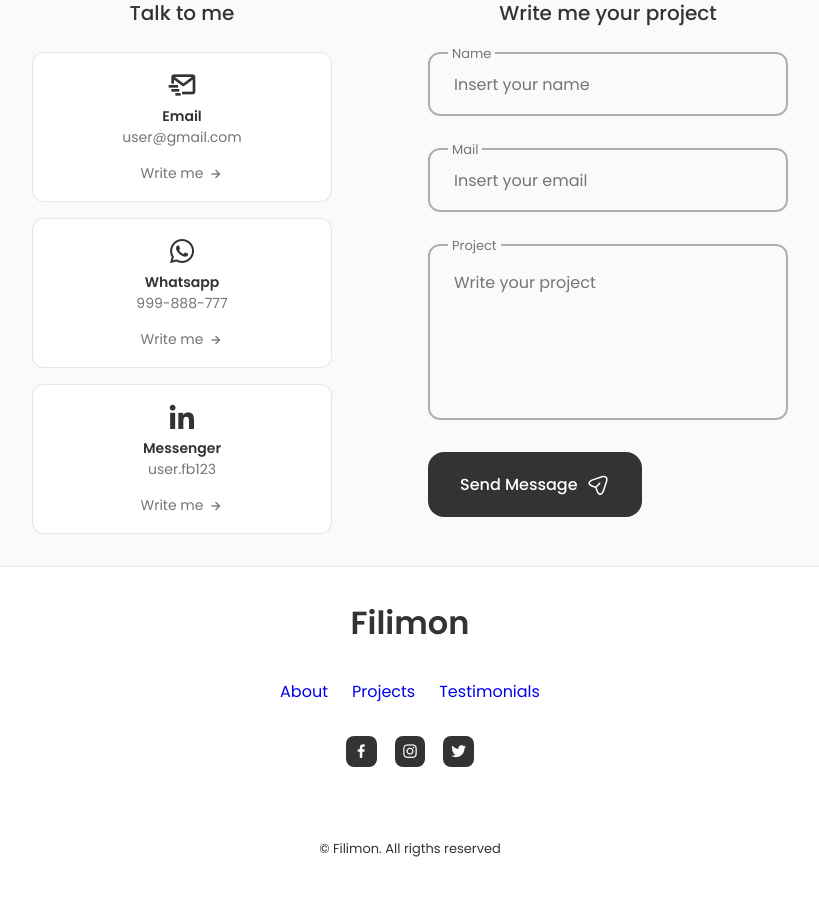
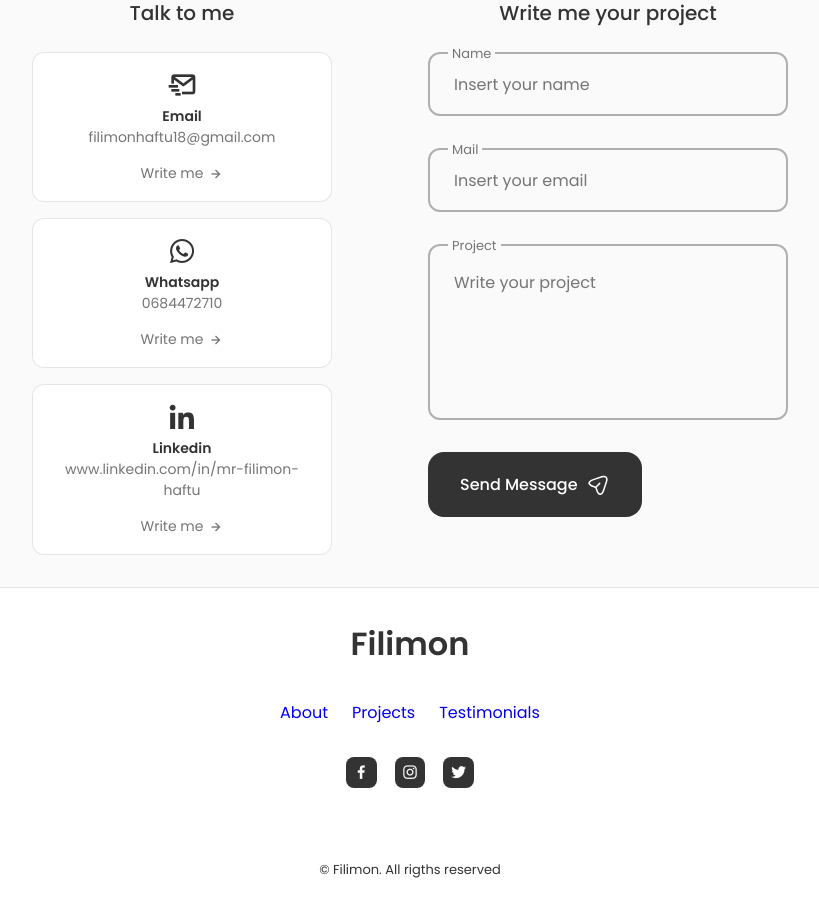
Before and after one commit to Filla0/My-Portfolio, a React (Vite) app: page / in a window 1280 px wide. Shown: the part 3880-4797 px from the top of the page, without its empty margins (230-1049 px from the left). Built offline with nearby package versions, Linux system fonts and the light colour scheme.

Commit message:
Update Contact.jsx

```diff
--- a/src/components/contact/Contact.jsx
+++ b/src/components/contact/Contact.jsx
@@ -26,7 +26,7 @@ const Contact = () => {
                             <i className="bx bx-mail-send contact__card-icon"></i>
 
                             <h3 className="contact__card-title">Email</h3>
-                            <span className="contact__card-data">user@gmail.com</span>
+                            <span className="contact__card-data">filimonhaftu18@gmail.com</span>
 
                             <a href="mailto:examplemail@gmail.com.com" className="contact__button">
                                 Write me <i className="bx bx-right-arrow-alt contact__button-icon"></i>
@@ -37,7 +37,7 @@ const Contact = () => {
                             <i className="bx bxl-whatsapp contact__card-icon"></i>
 
                             <h3 className="contact__card-title">Whatsapp</h3>
-                            <span className="contact__card-data">999-888-777</span>
+                            <span className="contact__card-data">0684472710</span>
 
                             <a href="https://api.whatsapp.com/send?phone=684472710&text=Hello, more information!" className="contact__button">
                                 Write me <i className="bx bx-right-arrow-alt contact__button-icon"></i>
@@ -47,8 +47,8 @@ const Contact = () => {
                         <div className="contact__card">
                             <i className="bx bxl-linkedin contact__card-icon"></i>
 
-                            <h3 className="contact__card-title">Messenger</h3>
-                            <span className="contact__card-data">user.fb123</span>
+                            <h3 className="contact__card-title">Linkedin</h3>
+                            <span className="contact__card-data">www.linkedin.com/in/mr-filimon-haftu</span>
 
                             <a href="https://www.linkedin.com/in/mr-filimon-haftu/" className="contact__button">
                                 Write me <i className="bx bx-right-arrow-alt contact__button-icon"></i>
```
